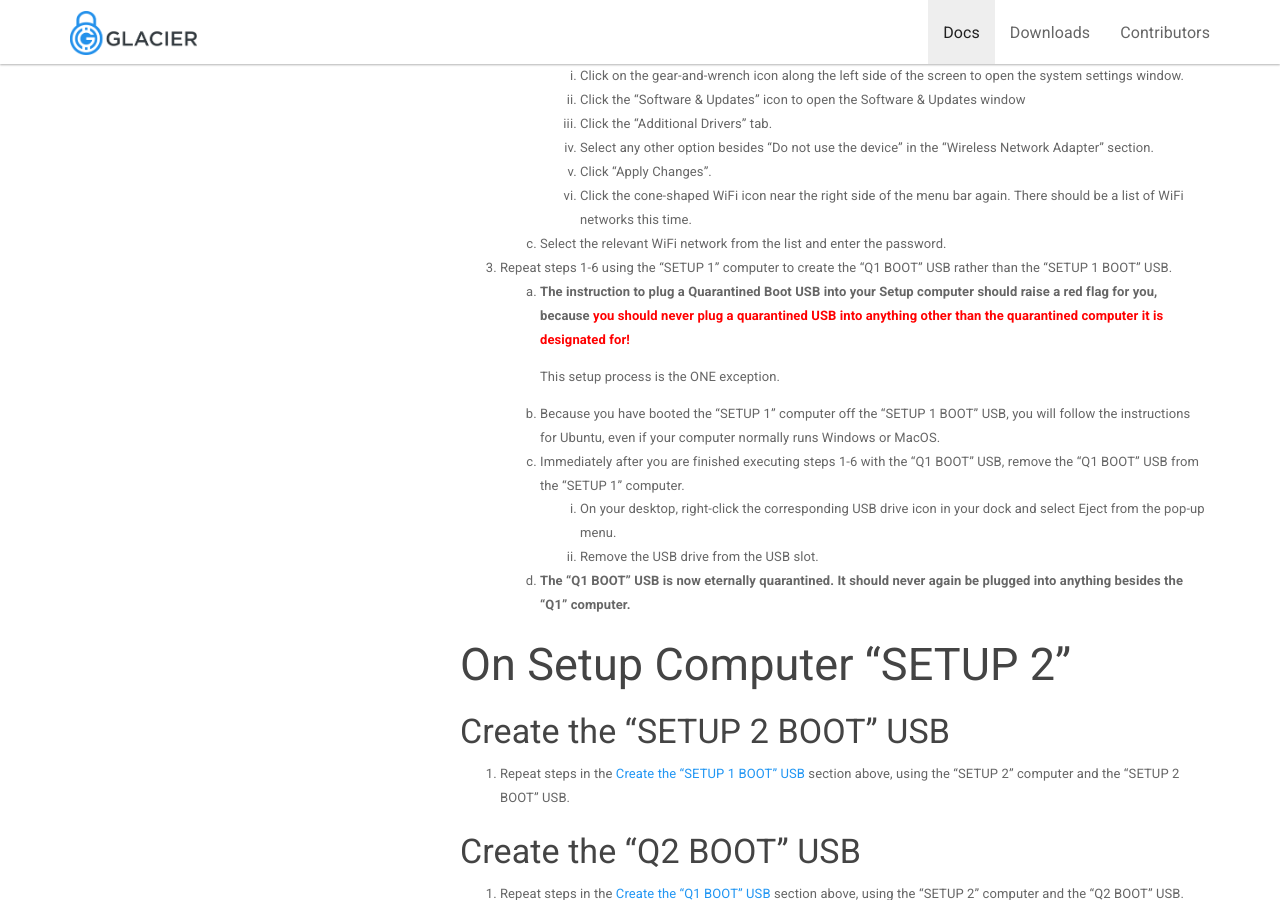
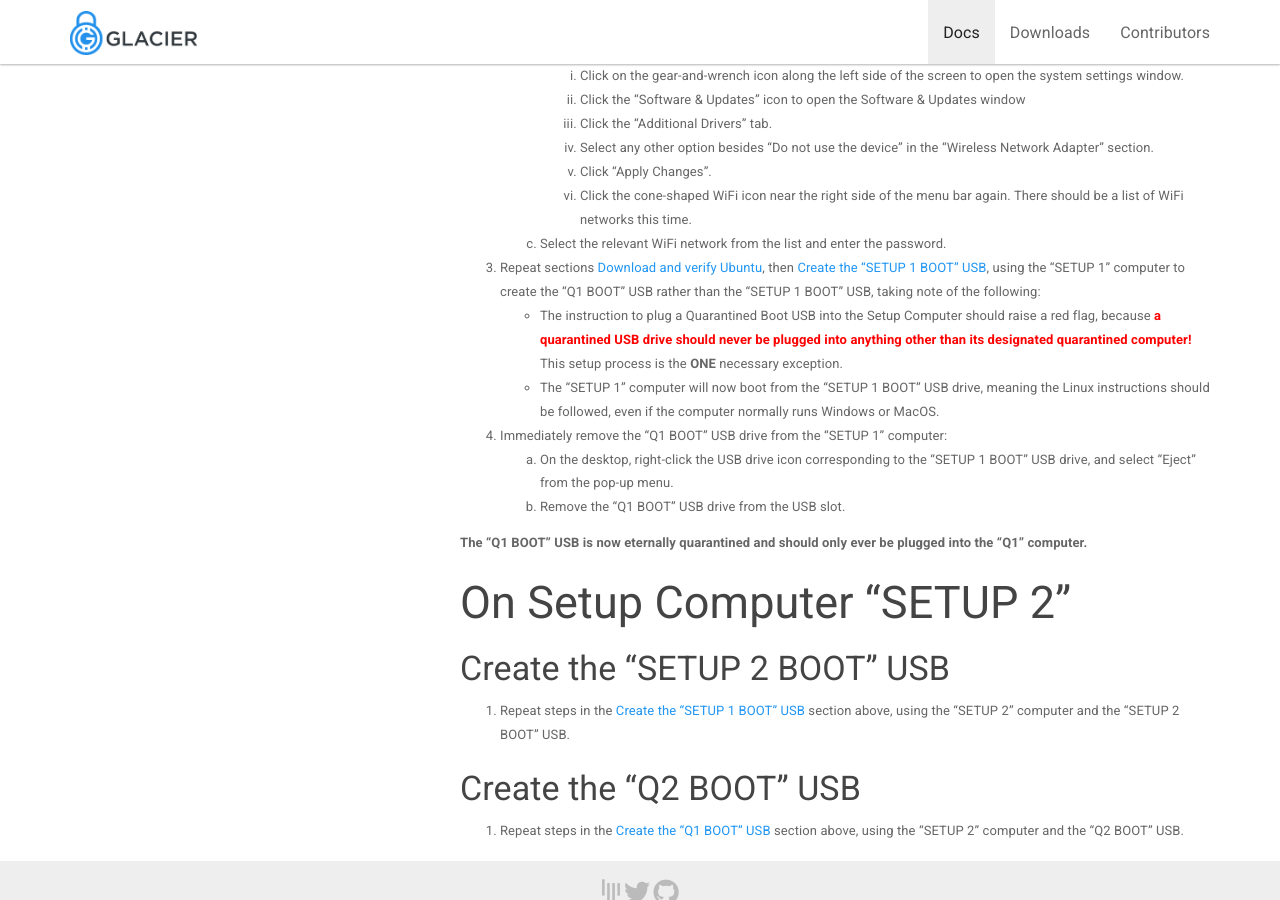
Before and after one commit to GlacierProtocol/glacierprotocol.github.io, a Jekyll site: the page built from _docs/setup/create-boot-usb.md, in a window 1280 px wide and 900 px high, scrolled down 5659 px. Built offline with Jekyll 4.4.1, drawn with Linux system fonts in a browser that asks for light colours; nearby versions of some CDN libraries.

Commit message:
Reword, restructure, numbering changed to bullets for readability
points are not sequential steps

```diff
--- a/_docs/setup/create-boot-usb.md
+++ b/_docs/setup/create-boot-usb.md
@@ -303,24 +303,21 @@ of errors or malware infection.
         6. Click the cone-shaped WiFi icon near the right side of the menu
         bar again. There should be a list of WiFi networks this time.
     3. Select the relevant WiFi network from the list and enter the password.
-3. Repeat steps 1-6 using the "SETUP 1" computer to create the "Q1 BOOT" USB
-rather than the "SETUP 1 BOOT" USB.
-    1. **The instruction to plug a Quarantined Boot USB into your Setup
-    computer should raise a red flag for you, because <span style="color: red;">you should never
-    plug a quarantined USB into anything other than the quarantined
-    computer it is designated for!</span>**
+3. Repeat sections [Download and verify Ubuntu](/docs/setup/create-boot-usb/#download-and-verify-ubuntu),
+then [Create the “SETUP 1 BOOT” USB](/docs/setup/create-boot-usb/#create-the-setup-1-boot-usb),
+using the "SETUP 1" computer to create the "Q1 BOOT" USB rather than the "SETUP 1 BOOT" USB, taking note of the following:
+    * The instruction to plug a Quarantined Boot USB into the Setup
+    Computer should raise a red flag, because **<span style="color: red;">a quarantined USB drive should never be plugged into anything other than its designated quarantined computer!</span>**
+    This setup process is the **ONE** necessary exception.
+    * The "SETUP 1" computer will now boot from the "SETUP 1 BOOT" USB drive, meaning
+    the Linux instructions should be followed, even if the computer
+    normally runs Windows or MacOS.
+4. Immediately remove the "Q1 BOOT" USB drive from the "SETUP 1" computer:
+    1. On the desktop, right-click the USB drive icon corresponding to the
+    "SETUP 1 BOOT" USB drive, and select "Eject" from the pop-up menu.
+    2. Remove the "Q1 BOOT" USB drive from the USB slot.
 
-        This setup process is the ONE exception.
-    2. Because you have booted the "SETUP 1" computer off the "SETUP 1 BOOT"
-    USB, you will follow the instructions for Ubuntu, even if your computer
-    normally runs Windows or MacOS.
-    3. Immediately after you are finished executing steps 1-6 with the "Q1
-    BOOT" USB, remove the "Q1 BOOT" USB from the "SETUP 1" computer.
-        1. On your desktop, right-click the corresponding USB drive icon
-        in your dock and select Eject from the pop-up menu.
-        2. Remove the USB drive from the USB slot.
-    4. **The "Q1 BOOT" USB is now eternally quarantined. It should never again
-    be plugged into anything besides the "Q1" computer.**
+**The "Q1 BOOT" USB is now eternally quarantined and should only ever be plugged into the "Q1" computer.**
 
 ## On Setup Computer “SETUP 2”
 
```
